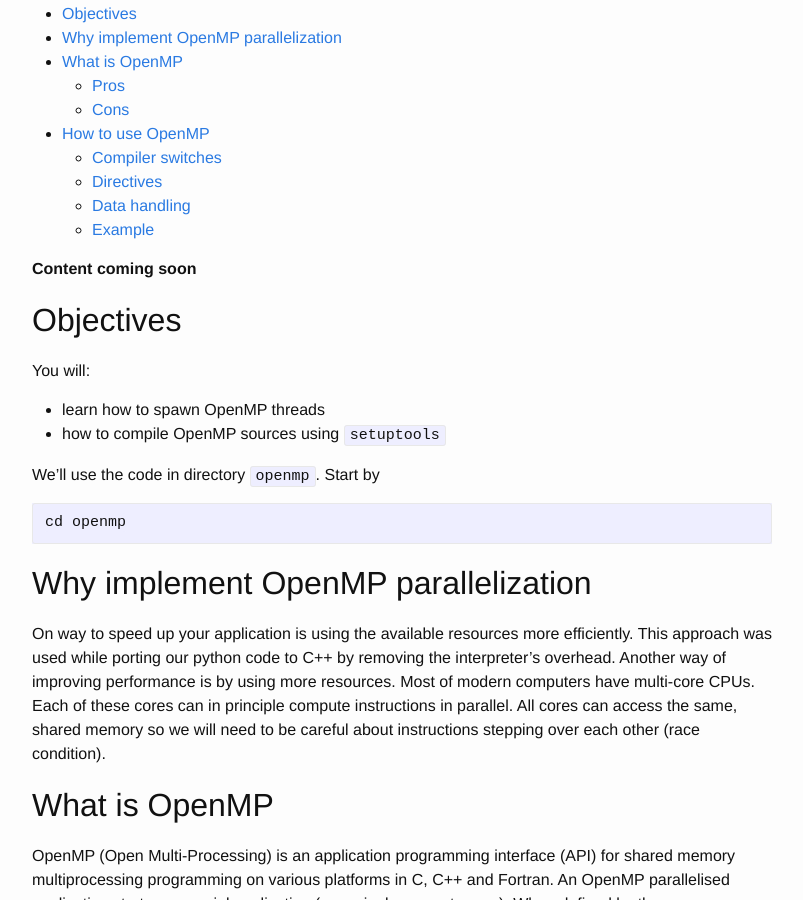
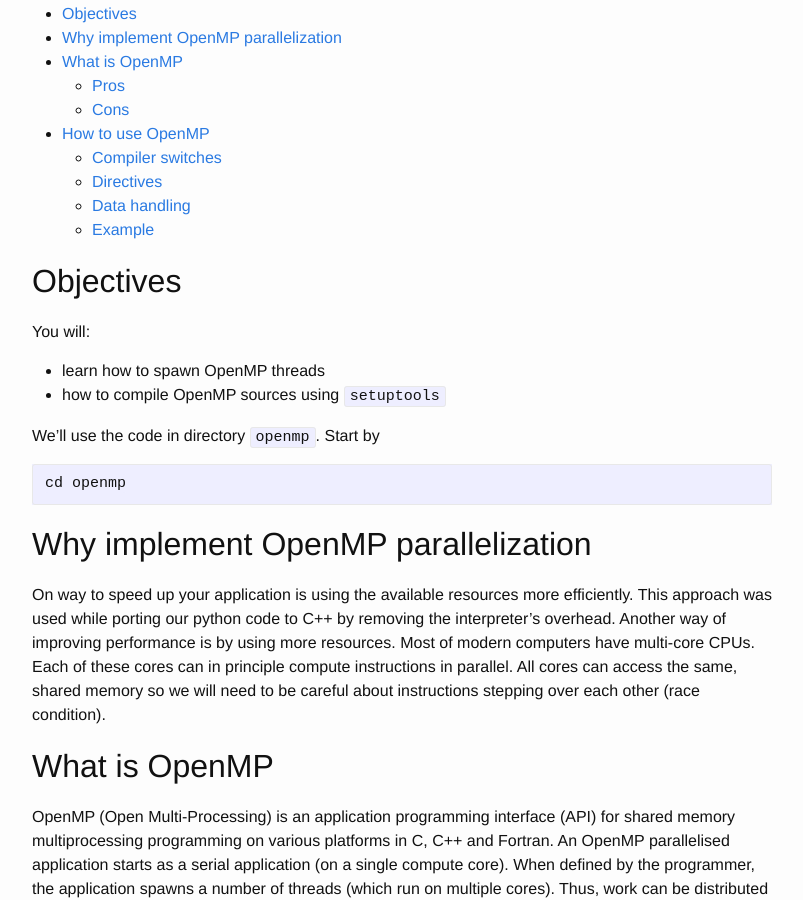
Before and after one commit to nesi/perf-training, a Jekyll site: the page built from _lessons/python-scatter/04-openmp.md, in a window 1280 px wide and 900 px high, scrolled down 409 px. Shown: the whole window, without its empty margins (238-1041 px from the left). Built offline with Jekyll 4.4.1, drawn with Linux system fonts in a browser that asks for light colours.

Commit message:
- work in progress

```diff
--- a/_lessons/python-scatter/04-openmp.md
+++ b/_lessons/python-scatter/04-openmp.md
@@ -4,8 +4,6 @@ title: OpenMP
 permalink: /python-scatter/openmp
 chapter: python-scatter
 ---
-
-**Content coming soon**
 
 ## Objectives
 
```
